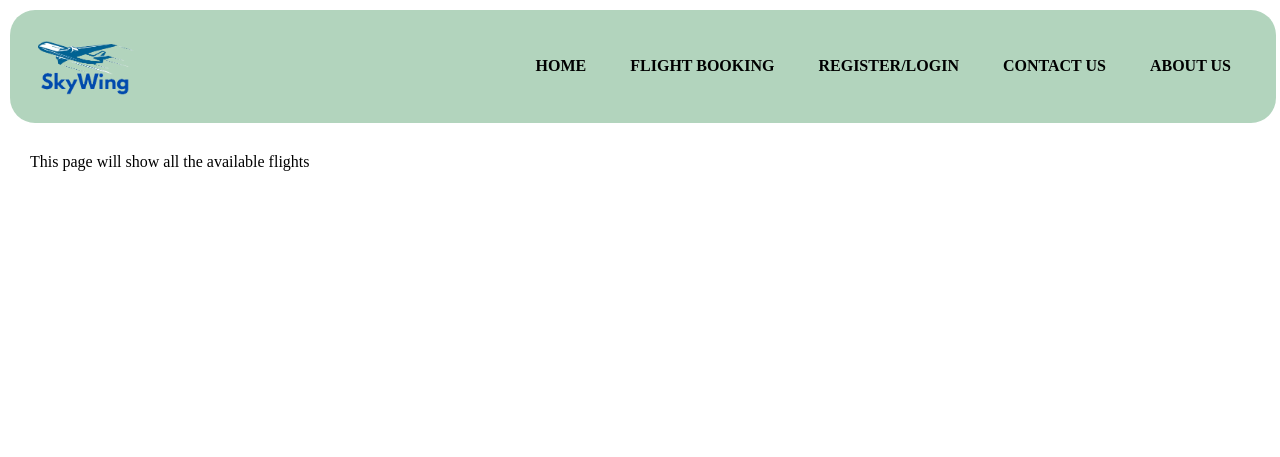
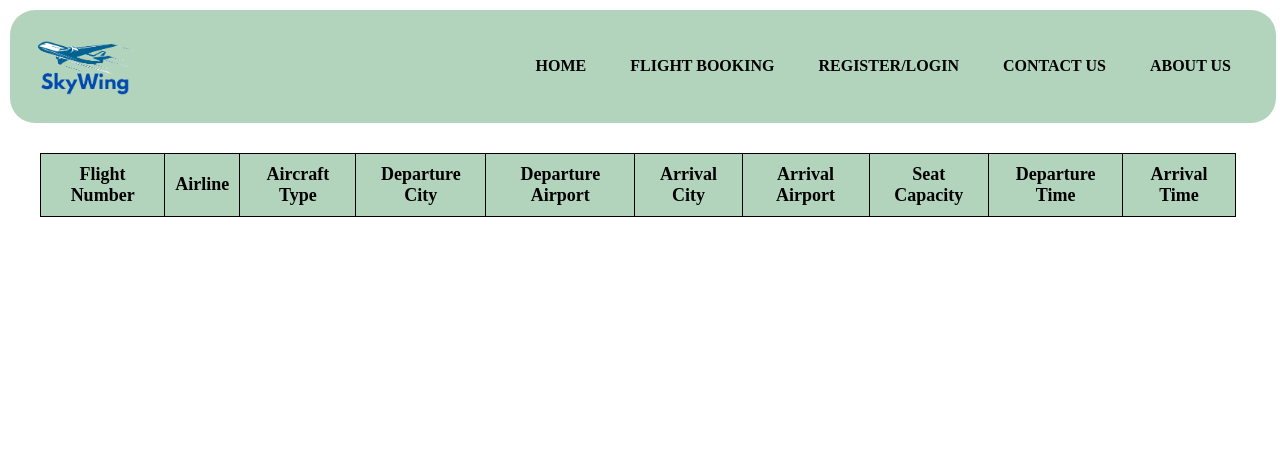
Before and after one commit to karthik-n-hebbar/FS-Mini-Project, a Django app: page /flights in a window 1280 px wide. Shown: the top 457 px of the page. Run offline with Django 4.2, Linux system fonts and the light colour scheme; lists and menus that the app fills with data are empty.

Commit message:
Table Created and data displayed in the table

```diff
--- a/fs_mini_project/skywing/urls.py
+++ b/fs_mini_project/skywing/urls.py
@@ -7,6 +7,7 @@ urlpatterns = [
     path('contact', views.contact, name='contact'),
     path('about', views.about, name='about'),
     path('booking', views.booking, name='booking'),
+    path('search_flights', views.search_flights, name='search_flights'),
     path('flights', views.flights, name='flights'),
     path('my_bookings', views.my_bookings, name='my_bookings'),
     path('flight_status', views.flight_status, name='flight_status')
--- a/fs_mini_project/skywing/views.py
+++ b/fs_mini_project/skywing/views.py
@@ -1,7 +1,13 @@
 from django.http import HttpResponse
-from django.shortcuts import render
+from django.shortcuts import render, redirect
+import csv
+import re
 
 # Create your views here.
+
+selected_departure_city = ""
+selected_arrival_city = ""
+context = {}
 
 # def home(request):
 #     file_path = 'static/flights.txt'
@@ -17,27 +23,37 @@ from django.shortcuts import render
 
 #     departure_cities = list(set(departure_cities))  # Remove duplicate departure cities
 
-#     # For Arrival Cities
-#     arrival_cities = []
+#     context = {'departure_cities': departure_cities}
 
-#     with open(file_path, 'r') as file:
-#         for line in file:
-#             fields = line.split('|')
-#             arrival_city = fields[5].strip().split(': ')[1]  # Extract only the city name
-#             arrival_cities.append(arrival_city)
+#     if request.method == 'POST':
+#         #SELECTED DEPARTURE CITY
+#         departure_city = request.POST.get('departure_city')
+#         selected_departure_city = departure_city
 
-#     arrival_cities = list(set(arrival_cities))  # Remove duplicate arrival cities
+#         # For Arrival Cities
+#         arrival_cities = []
 
-#     context = {'arrival_cities': arrival_cities, 'departure_cities': departure_cities}
+#         with open(file_path, 'r') as file:
+#             for line in file:
+#                 fields = line.split('|')
+#                 current_departure_city = fields[3].strip().split(': ')[1]
+#                 current_arrival_city = fields[5].strip().split(': ')[1]
+#                 if current_departure_city == departure_city:
+#                     arrival_cities.append(current_arrival_city)
+
+#         arrival_cities = list(set(arrival_cities))  # Remove duplicate arrival cities
+
+#         context['arrival_cities'] = arrival_cities
+#         context['selected_departure'] = departure_city
 
 #     return render(request, 'home.html', context)
 
+def home(request):
+    # Read flights.txt file and extract departure and arrival cities
+    departure_cities = []
+    arrival_cities = []
 
-def home(request):
     file_path = 'static/flights.txt'
-
-    # For Departure Cities
-    departure_cities = []
 
     with open(file_path, 'r') as file:
         for line in file:
@@ -47,29 +63,81 @@ def home(request):
 
     departure_cities = list(set(departure_cities))  # Remove duplicate departure cities
 
-    context = {'departure_cities': departure_cities}
+    with open(file_path, 'r') as file:
+        for line in file:
+            fields = line.split('|')
+            current_departure_city = fields[3].strip().split(': ')[1]
+            current_arrival_city = fields[5].strip().split(': ')[1]
+            arrival_cities.append(current_arrival_city)
 
+        arrival_cities = list(set(arrival_cities))  # Remove duplicate arrival cities
+
+
+    context = {
+        'departure_cities': departure_cities,
+        'arrival_cities': arrival_cities
+    }
+
+    return render(request, 'home.html', context)
+
+
+def search_flights(request):
     if request.method == 'POST':
         departure_city = request.POST.get('departure_city')
+        arrival_city = request.POST.get('arrival_city')
 
-        # For Arrival Cities
-        arrival_cities = []
+        departure_city = 'Mumbai'
+        arrival_city = 'Chennai'
+
+        # Read flights.txt file and filter flights based on departure and arrival cities
+        flights = []
+        file_path = 'static/flights.txt'
 
         with open(file_path, 'r') as file:
             for line in file:
-                fields = line.split('|')
-                current_departure_city = fields[3].strip().split(': ')[1]
-                current_arrival_city = fields[5].strip().split(': ')[1]
-                if current_departure_city == departure_city:
-                    arrival_cities.append(current_arrival_city)
+                if departure_city in line and arrival_city in line:
+                    flight_details = line.split('|')
+                    flight_number = flight_details[0].split(':')[1].strip()
+                    airline = flight_details[1].split(':')[1].strip()
+                    aircraft_type = flight_details[2].split(':')[1].strip()
+                    departure_city = flight_details[3].split(':')[1].strip()
+                    departure_airport = flight_details[4].split(':')[1].strip()
+                    arrival_city = flight_details[5].split(':')[1].strip()
+                    arrival_airport = flight_details[6].split(':')[1].strip()
+                    seat_capacity = flight_details[7].split(':')[1].strip()
 
-        arrival_cities = list(set(arrival_cities))  # Remove duplicate arrival cities
+                    # Extract and format departure time
+                    departure_time_match = re.search(r'Departure Time: (\d{2}:\d{2} [AP]M)', line)
+                    if departure_time_match:
+                        departure_time = departure_time_match.group(1)
+                    else:
+                        departure_time = ""
 
-        context['arrival_cities'] = arrival_cities
-        context['selected_departure'] = departure_city
+                    # Extract and format arrival time
+                    arrival_time_match = re.search(r'Arrival Time: (\d{2}:\d{2} [AP]M)', line)
+                    if arrival_time_match:
+                        arrival_time = arrival_time_match.group(1)
+                    else:
+                        arrival_time = ""
 
-    return render(request, 'home.html', context)
+                    flights.append({
+                        'flight_number': flight_number,
+                        'airline': airline,
+                        'aircraft_type': aircraft_type,
+                        'departure_city': departure_city,
+                        'departure_airport': departure_airport,
+                        'arrival_city': arrival_city,
+                        'arrival_airport': arrival_airport,
+                        'seat_capacity': seat_capacity,
+                        'departure_time': departure_time,
+                        'arrival_time': arrival_time,
+                    })
 
+        context = {
+            'flights': flights
+        }
+
+    return render(request, 'flights.html', context)
 def contact(request):
     return render(request, "contact.html")
 
--- /dev/null
+++ b/fs_mini_project/static/css/flights.css
@@ -0,0 +1,24 @@
+table, tr, td, th {
+    border: 1px solid black;
+    border-collapse: collapse;
+    font-size: 18px;
+    margin: 10px;
+    padding: 10px;
+}
+
+table {
+    width: 98%;
+    text-align: center;
+}
+
+td {
+    vertical-align:middle;
+}
+
+th {
+    background-color: rgba(95, 165, 117, 0.479);
+}
+
+tr:hover{
+    background-color: rgba(0, 0, 255, 0.300);
+}
--- a/fs_mini_project/static/flights.txt
+++ b/fs_mini_project/static/flights.txt
@@ -19,7 +19,7 @@ Flight Number: AI789 | Airline: Air India | Aircraft Type: Airbus A320 | Departu
 Flight Number: SG567 | Airline: SpiceJet | Aircraft Type: Boeing 737 | Departure City: Hyderabad | Departure Airport: HYD | Arrival City: Kolkata | Arrival Airport: CCU | Seat Capacity: 168 | Departure Time: 04:15 PM | Arrival Time: 06:45 PM
 Flight Number: 6E678 | Airline: IndiGo | Aircraft Type: Airbus A320 | Departure City: Goa | Departure Airport: GOI | Arrival City: Jaipur | Arrival Airport: JAI | Seat Capacity: 160 | Departure Time: 02:30 PM | Arrival Time: 05:15 PM
 Flight Number: AI202 | Airline: Air India | Aircraft Type: Boeing 777 | Departure City: Delhi | Departure Airport: DEL | Arrival City: Mumbai | Arrival Airport: BOM | Seat Capacity: 250 | Departure Time: 09:30 AM | Arrival Time: 12:00 PM
-Flight Number: 6E345 | Airline: IndiGo | Aircraft Type: Airbus A320 | Departure City: Mumbai | Departure Airport: BOM | Arrival City: Chennai | Arrival Airport: MAA | Seat Capacity: 180 | Departure Time: 08:15 AM | Arrival Time: 09:45 AM
+Flight Number: 6E355 | Airline: IndiGo | Aircraft Type: Airbus A320 | Departure City: Mumbai | Departure Airport: BOM | Arrival City: Chennai | Arrival Airport: MAA | Seat Capacity: 180 | Departure Time: 10:15 AM | Arrival Time: 11:45 AM
 Flight Number: SG567 | Airline: SpiceJet | Aircraft Type: Boeing 737 | Departure City: Kolkata | Departure Airport: CCU | Arrival City: Delhi | Arrival Airport: DEL | Seat Capacity: 168 | Departure Time: 01:45 PM | Arrival Time: 04:15 PM
 Flight Number: UK678 | Airline: Vistara | Aircraft Type: Airbus A320neo | Departure City: Bangalore | Departure Airport: BLR | Arrival City: Mumbai | Arrival Airport: BOM | Seat Capacity: 180 | Departure Time: 09:30 AM | Arrival Time: 12:15 PM
 Flight Number: G4567 | Airline: GoAir | Aircraft Type: Airbus A320 | Departure City: Chennai | Departure Airport: MAA | Arrival City: Hyderabad | Arrival Airport: HYD | Seat Capacity: 160 | Departure Time: 11:15 AM | Arrival Time: 12:45 PM
--- a/fs_mini_project/static/js/home.js
+++ b/fs_mini_project/static/js/home.js
@@ -13,3 +13,7 @@ tabs.forEach((tab, index) => {
 function submitForm() {
     document.getElementById("departure_city").form.submit();
 }
+
+function submitForm_a() {
+    document.getElementById("arrival_city").form.submit();
+}
--- a/fs_mini_project/templates/flights.html
+++ b/fs_mini_project/templates/flights.html
@@ -11,6 +11,37 @@ Flights
 
 {% block body %}
 
-<p>This page will show all the available flights</p>
+<table>
+    <thead>
+      <tr>
+        <th>Flight Number</th>
+        <th>Airline</th>
+        <th>Aircraft Type</th>
+        <th>Departure City</th>
+        <th>Departure Airport</th>
+        <th>Arrival City</th>
+        <th>Arrival Airport</th>
+        <th>Seat Capacity</th>
+        <th>Departure Time</th>
+        <th>Arrival Time</th>
+      </tr>
+    </thead>
+    <tbody>
+      {% for flight in flights %}
+        <tr>
+          <td>{{ flight.flight_number }}</td>
+          <td>{{ flight.airline }}</td>
+          <td>{{ flight.aircraft_type }}</td>
+          <td>{{ flight.departure_city }}</td>
+          <td>{{ flight.departure_airport }}</td>
+          <td>{{ flight.arrival_city }}</td>
+          <td>{{ flight.arrival_airport }}</td>
+          <td>{{ flight.seat_capacity }}</td>
+          <td>{{ flight.departure_time }}</td>
+          <td>{{ flight.arrival_time }}</td>
+        </tr>
+      {% endfor %}
+    </tbody>
+  </table>
 
 {% endblock %}
```
Also changed, not shown: fs_mini_project/static/css/home.css (+6 -3 lines), fs_mini_project/templates/home.html (+10 -7 lines).
